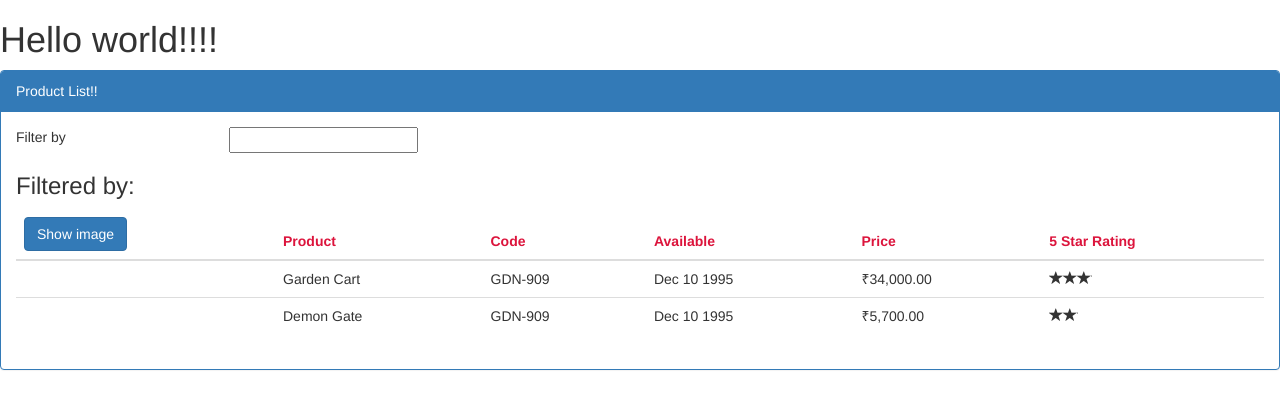
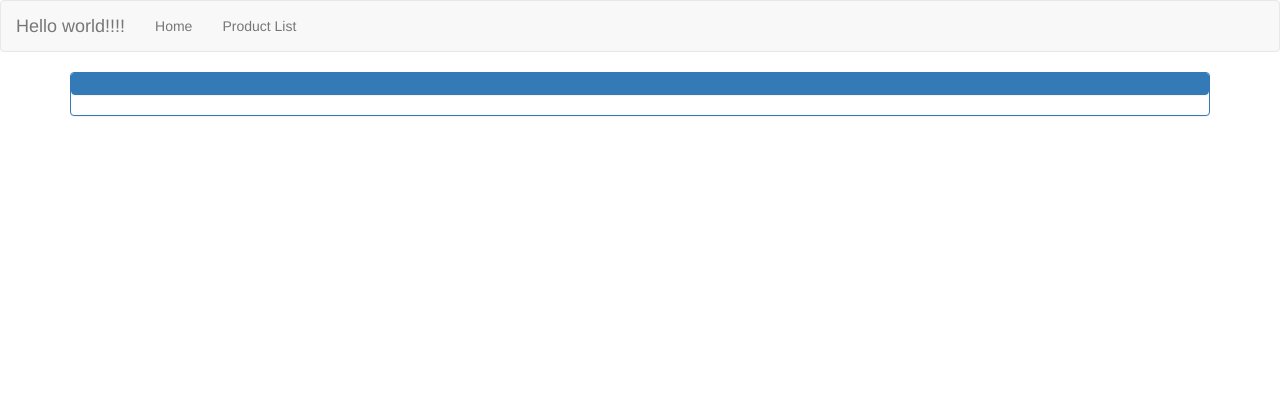
Before and after one commit to MjAcharya/Angular-Demo, an Angular app: page /product/1 in a window 1280 px wide. Shown: the top 408 px of the page. Built offline with nearby package versions, Linux system fonts and the light colour scheme.

Commit message:
Welcome page, with navigation bar and all the product object in a seperate file named product1.json

```diff
--- /dev/null
+++ b/src/app/Home/welcome.component.css
@@ -0,0 +1,5 @@
+img {
+    display: block;
+    margin-left: auto;
+    margin-right: auto;
+}
--- /dev/null
+++ b/src/app/Home/welcome.component.html
@@ -0,0 +1,13 @@
+<div class='panel panel-primary'>
+    <div class='panel-heading'>
+      <h1>{{pageTitle}}</h1>
+    </div>
+    <div class='panel-body'>
+        <div allign='center'><img src='https://openclipart.org/image/90px/svg_to_png/285006/publicdomainq-business-man-inviting.png' width=200 /></div>
+        <div><h5>By: Manoj Acharya</h5></div>
+        <div>
+            <h5>Email:<a href="mjacharya01@gmail.com"> mjacharya01@gmail.com</a>
+            </h5>
+        </div>
+    </div>
+</div>
--- /dev/null
+++ b/src/app/Home/welcome.component.ts
@@ -0,0 +1,9 @@
+import { Component } from "@angular/core";
+
+@Component({
+    templateUrl: 'welcome.component.html',
+    styleUrls: ['welcome.component.css']
+})
+export class WelcomeComponent{
+    pageTitle:string='Welcome Fellas!!'
+}
--- a/src/app/app.component.html
+++ b/src/app/app.component.html
@@ -1,4 +1,14 @@
 <div>
-  <h1> {{pageTitle}} </h1>
-  <pm-product></pm-product>
+  <nav class='navbar navbar-default'>
+    <div class='container-fluid'>
+      <a class ='navbar-brand'>{{pageTitle}}</a>
+      <ul class='nav navbar-nav'>
+        <li><a [routerLink]="['/welcome']">Home</a></li>
+        <li><a [routerLink]="['/products']">Product List</a></li>
+      </ul>
+    </div>
+  </nav>
+  <div class='container'>
+    <router-outlet></router-outlet>
+  </div>
 </div>
--- a/src/app/app.module.ts
+++ b/src/app/app.module.ts
@@ -5,14 +5,26 @@ import { AppComponent } from './app.component';
 import { ProductListComponent } from './products/product-list.component';
 import { ProductFilterPipes } from './products/product.filter.pipes';
 import { StarComponent } from './shared/star.component';
+import { HttpClientModule } from '@angular/common/http';
+import { ProductDetailsComponent } from './products/product-details.component';
+import { RouterModule } from '@angular/router'
+import { WelcomeComponent } from './Home/welcome.component';
 
 @NgModule({
   declarations: [
-    AppComponent, ProductListComponent, ProductFilterPipes, StarComponent
+    AppComponent, ProductListComponent, ProductFilterPipes, StarComponent, ProductDetailsComponent, WelcomeComponent
   ],
   imports: [
     BrowserModule,
-    FormsModule
+    FormsModule,
+    HttpClientModule,
+    RouterModule.forRoot([
+      { path: 'products', component: ProductListComponent },
+      { path: 'product/:id', component: ProductDetailsComponent },
+      { path: 'welcome', component: WelcomeComponent },
+      { path: '', redirectTo: 'welcome', pathMatch: 'full' },
+      {path:'**', component:WelcomeComponent}
+    ])
   ],
   providers: [],
   bootstrap: [AppComponent]
--- /dev/null
+++ b/src/app/products/product-details.component.html
@@ -0,0 +1,5 @@
+<div class='panel panel-primary'>
+    <div class='panel panel-heading'>
+        {{pageTitle}}
+    </div>
+</div>
--- /dev/null
+++ b/src/app/products/product-details.component.ts
@@ -0,0 +1,10 @@
+import { IProduct } from "./product";
+import { Component } from "@angular/core";
+
+@Component({
+    templateUrl:'product-details.component.html'
+})
+export class ProductDetailsComponent{
+    product: IProduct;
+    productTitle: string = 'Hello world!!!';
+}
--- a/src/app/products/product-list.component.ts
+++ b/src/app/products/product-list.component.ts
@@ -1,15 +1,13 @@
 import { Component, OnInit } from "@angular/core";
 import { IProduct } from "./product"
 import { ProductService } from "./product.service";
+import { errorHandler } from "@angular/platform-browser/src/browser";
 @Component({
-    selector: 'pm-product',
     templateUrl: 'product-list.component.html',
     styleUrls: ['product-list.component.css']
 })
-export class ProductListComponent implements OnInit{
-    ngOnInit(): void {
-        this.products=this._productService.getProduct();
-    }
+export class ProductListComponent implements OnInit {
+
     productTitle: string = "Product List!!";
     imageWidth: number = 120;
     imageMargin: number = 2;
@@ -17,7 +15,17 @@ export class ProductListComponent implements OnInit{
     setButton: boolean = false;
     products: IProduct[];
 
-    constructor(private _productService:ProductService){
+    ngOnInit(): void {
+        this._productService.getProduct().subscribe(res => {
+            this.products = res;
+        },
+            err => {
+                console.log(err);
+            },
+        );
+    }
+
+    constructor(private _productService: ProductService) {
     }
 
     buttonToggle(): void {
--- a/src/app/products/product.service.ts
+++ b/src/app/products/product.service.ts
@@ -1,30 +1,15 @@
 import { Injectable } from "../../../node_modules/@angular/core";
+import { Observable } from "rxjs";
+import { HttpClient } from "@angular/common/http";
 import { IProduct } from "./product";
 
 @Injectable()
-export class ProductService{
-    getProduct() : IProduct[] {
-        return [
-            {
-                "productId": 2,
-                "productName": "Garden  Cart",
-                "productCode": "GDN-909",
-                "releaseDate": "Dec 10 1995",
-                "description": "Coolllll!!!!",
-                "price": 34000,
-                "starRating": 3,
-                "imageUrl": "https://openclipart.org/image/2400px/svg_to_png/280962/ladyinreddances.png"
-            },
-            {
-                "productId": 3,
-                "productName": "Demon Gate",
-                "productCode": "GDN-909",
-                "releaseDate": "Dec 10 1995",
-                "description": "Coolllll!!!!",
-                "price": 5700,
-                "starRating": 2,
-                "imageUrl": "https://openclipart.org/image/90px/svg_to_png/290901/pixeldemon.png"
-            }
-        ];
+export class ProductService {
+    private _productUrl = 'src/app/products/product1.json';
+    productDetails: IProduct;
+    constructor(private _http: HttpClient) {
+    }
+    getProduct(): Observable<any> {
+         return this._http.get(this._productUrl);
     }
 }
```
Also changed, not shown: src/app/products/product1.json (added, +22 -0 lines).
